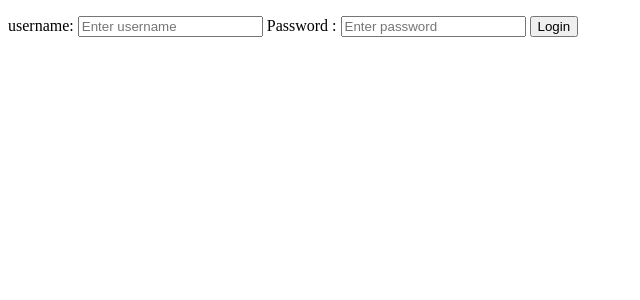
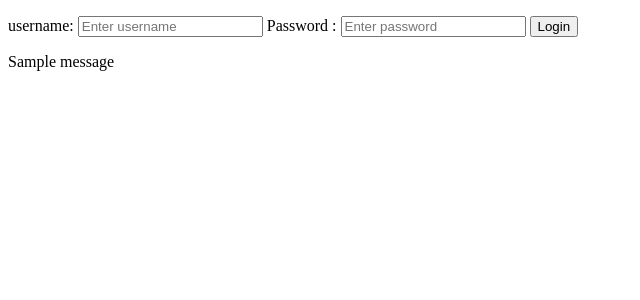
Before and after one commit to shrishail-0127/StudyBud, a Django app: page /login/ in a window 1280 px wide. Shown: the part 86-386 px from the top of the page, without its empty margins (0-640 px from the left). Run offline with Django 5.2, Linux system fonts and the light colour scheme; one stand-in notice (Sample message) is shown.

Commit message:
working login page

```diff
--- a/base/templates/base/login_register.html
+++ b/base/templates/base/login_register.html
@@ -12,4 +12,15 @@
   </form>
 </div>
 
+
+{% comment %} {% if request.method == 'POST' %} {% endcomment %}
+    {% if messages %}
+        {% for message in messages %}
+            <div class="alert alert-danger">
+                {{ message }}
+            </div>
+        {% endfor %}
+    {% endif %}
+{% comment %} {% endif %} {% endcomment %}
+
 {% endblock content %}
--- a/templates/main.html
+++ b/templates/main.html
@@ -8,11 +8,10 @@
     {% extends "navbar.html" %} {% if messages %}
     <ul class="messages">
       {% for message in messages %}
-
-      <li>{{message}}</li>
-
+      <li>{{ message }}</li>
       {% endfor %}
     </ul>
+
     {% endif %} {% block content %} {% endblock content %}
   </body>
 </html>
--- a/templates/navbar.html
+++ b/templates/navbar.html
@@ -6,7 +6,7 @@
     <input type="text" name="q" placeholder="Search Rooms..." />
 
     {% if request.user.is.authenticated %}
-    <a href="">Logout</a>
+      <a href="">Logout</a>
     {% else %}
     <a href="{% url 'login' %}">Login</a>
     {% endif %}
```
Also changed, not shown: db.sqlite3.
